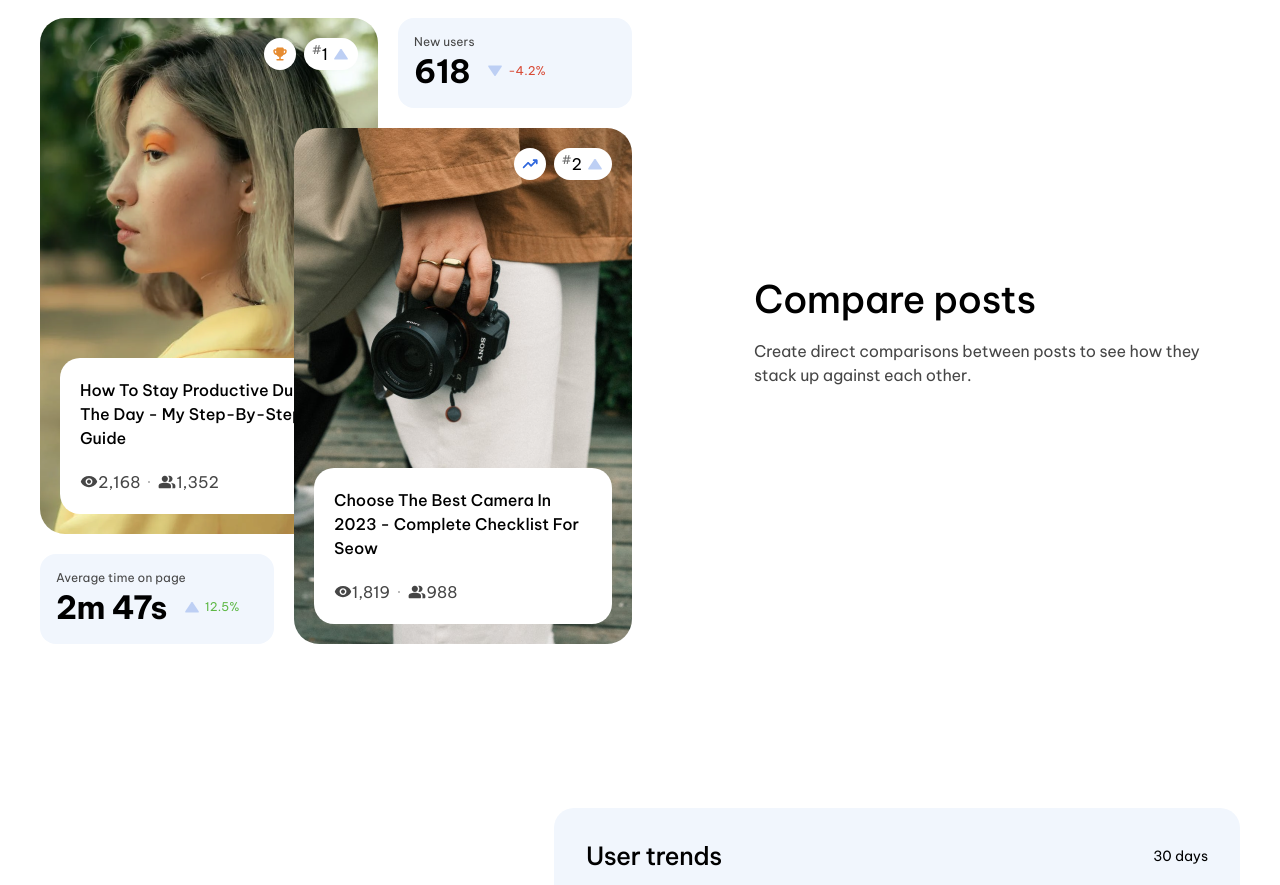
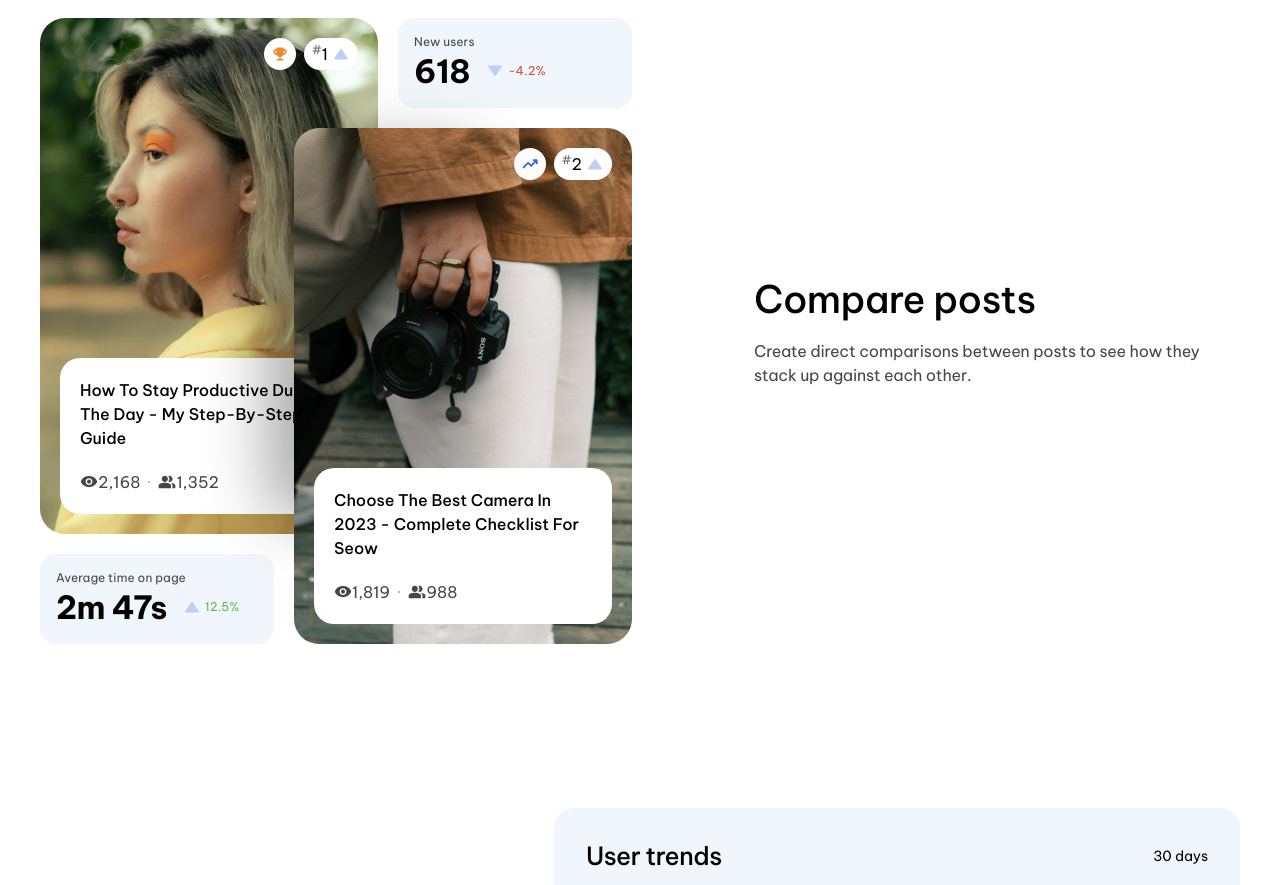
Before and after one commit to muhammadqamar/Postrank-Marketing, a Gatsby site: page / in a window 1280 px wide. Shown: the part 1720-2605 px from the top of the page. Built offline with nearby package versions, Linux system fonts and the light colour scheme; Gatsby itself is replaced by a stand-in of ours.

Commit message:
fixed design in comparePosts Com

```diff
--- a/src/components/HomePage/comparePost.tsx
+++ b/src/components/HomePage/comparePost.tsx
@@ -15,9 +15,11 @@ const ComparePost = () => {
       <div className="flex relative">
         <div className="flex flex-col gap-5">
           <Card
+            className=""
             backgroundImage={GirlImg}
             trendIcon={TrophyIcon}
             ranking={"1"}
+            position=""
             title={
               "How To Stay Productive During The Day - My Step-By-Step Guide "
             }
@@ -50,9 +52,11 @@ const ComparePost = () => {
             IncreaseIcon={IncreaseIcon}
           />
           <Card
+            className="relative before:absolute before:left-[-26px] before:max-w-[208px] before:w-full before:min-h-[368px] before:bg-black before:opacity-[0.34] before:blur-[32px]"
             backgroundImage={CameraImg}
             trendIcon={TrendIcon}
             ranking={"2"}
+            position="relative z-[1]"
             title={
               "Choose The Best Camera In 2023 - Complete Checklist For Seow"
             }
--- a/src/utils/Card/index.tsx
+++ b/src/utils/Card/index.tsx
@@ -14,6 +14,8 @@ interface IndexProps {
   title: string
   views: string
   contacts: string
+  className: string
+  position: string
 }
 
 const Index: React.FC<IndexProps> = ({
@@ -24,6 +26,8 @@ const Index: React.FC<IndexProps> = ({
   title,
   views,
   contacts,
+  className,
+  position,
 }) => {
   const bgImgStyle = {
     backgroundImage: `url(${backgroundImage})`,
@@ -34,7 +38,7 @@ const Index: React.FC<IndexProps> = ({
   }
   return (
     <div
-      className="sm:p-5 px-[11.12px] py-[10.13px] flex flex-col justify-between sm:!h-[516px] h-[333px] sm:!max-w-[338px] !max-w-[231px]"
+      className={`sm:p-5 px-[11.12px] py-[10.13px] flex flex-col justify-between sm:!h-[516px] h-[333px] sm:!max-w-[338px] !max-w-[231px]${className}`}
       style={bgImgStyle}
     >
       <div className="flex gap-2 !justify-end !items-center">
@@ -56,7 +60,9 @@ const Index: React.FC<IndexProps> = ({
           <img src={increaseIcon} alt="increase icon" />
         </div>
       </div>
-      <div className="sm:!p-5 p-[11.12px] !bg-White rounded-[20px] sm:!w-[298px] w-[165.72px]">
+      <div
+        className={`sm:!p-5 p-[11.12px] !bg-White rounded-[20px] sm:!w-[298px] w-[165.72px]${position}`}
+      >
         <TextTag
           as="p"
           text={title}
```
